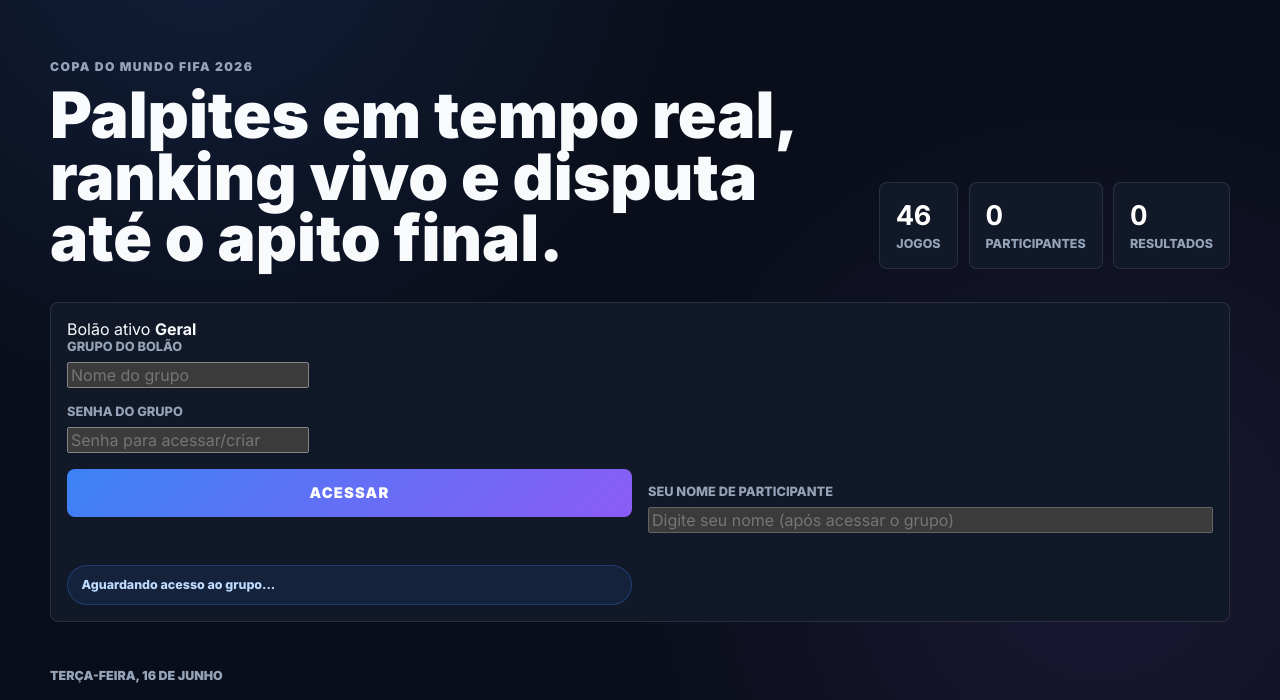
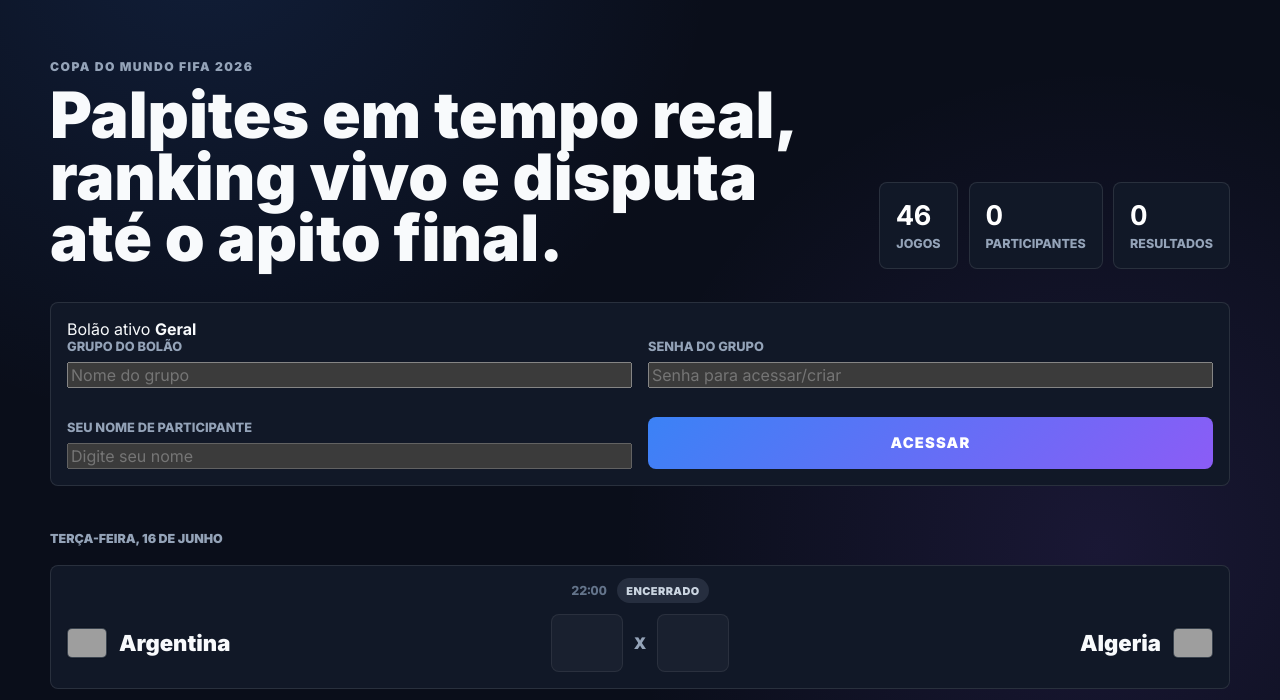
Before and after one commit to Murilo-esilva/Bolao26, a plain HTML site: page index.html in a window 1280 px wide. Shown: the part 81-781 px from the top of the page. Drawn offline with Linux system fonts and the light colour scheme; no server answers; grey boxes are pictures that could not be loaded.

Commit message:
Update index.html

```diff
--- a/index.html
+++ b/index.html
@@ -58,26 +58,25 @@
                 <span>Bolão ativo</span>
                 <strong id="activeGroupName">Geral</strong>
             </div>
+
             <div class="participant-grid">
-                <div style="display: flex; gap: 1rem; flex-wrap: wrap; margin-bottom: 1rem;">
-                    <div style="flex: 1; min-width: 200px;">
+            <div>
                 <label for="groupName">Grupo do bolão</label>
-                        <input id="groupName" name="groupName" type="text" autocomplete="off" placeholder="Nome do grupo">
+                <input id="groupName" name="groupName" type="text" placeholder="Nome do grupo">
             </div>
-                    <div style="flex: 1; min-width: 200px;">
+            <div>
                 <label for="groupPassword">Senha do grupo</label>
                 <input id="groupPassword" name="groupPassword" type="password" placeholder="Senha para acessar/criar">
             </div>
-                    <div style="display: flex; align-items: flex-end;">
-                        <button id="btnEnterGroup" type="button" class="save-button compact" style="margin: 0; padding: 0.95rem 1.2rem;">Acessar</button>
+            <div>
+                <label for="participantName">Seu nome de participante</label>
+                <input id="participantName" name="participantName" type="text" placeholder="Digite seu nome" disabled>
+            </div>
+            <div>
+                <button id="btnEnterGroup" type="button" class="save-button compact">Acessar</button>
             </div>
             </div>
-                <div>
-                    <label for="participantName">Seu nome de participante</label>
-                    <input id="participantName" name="participantName" type="text" autocomplete="name" placeholder="Digite seu nome (após acessar o grupo)" disabled>
-                </div>
-                <span class="connection-pill" id="connectionStatus" style="margin-top: 1rem; display: inline-block;">Aguardando acesso ao grupo...</span>
-            </div>
+
         </section>
 
         <section class="tab-panel active" data-panel="palpites">
```
Lines whose indentation alone changed are shown as unchanged.
